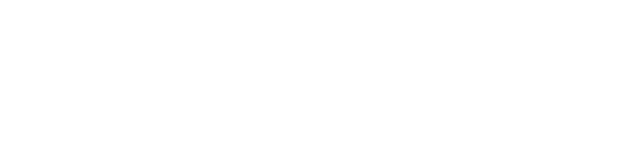
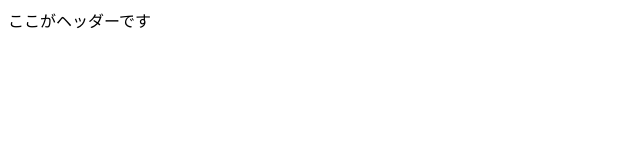
Before and after one commit to masanorinishida2/GIT_HUBFLOW, a plain HTML site: page index.html in a window 1280 px wide. Shown: the whole page, without its empty margins (0-640 px from the left). Drawn offline with Linux system fonts and the light colour scheme.

Commit message:
ヘッダーを作成しました

```diff
--- a/index.html
+++ b/index.html
@@ -7,6 +7,6 @@
   <title>Document</title>
 </head>
 <body>
-
+  <header>ここがヘッダーです</header>
 </body>
 </html>
```
